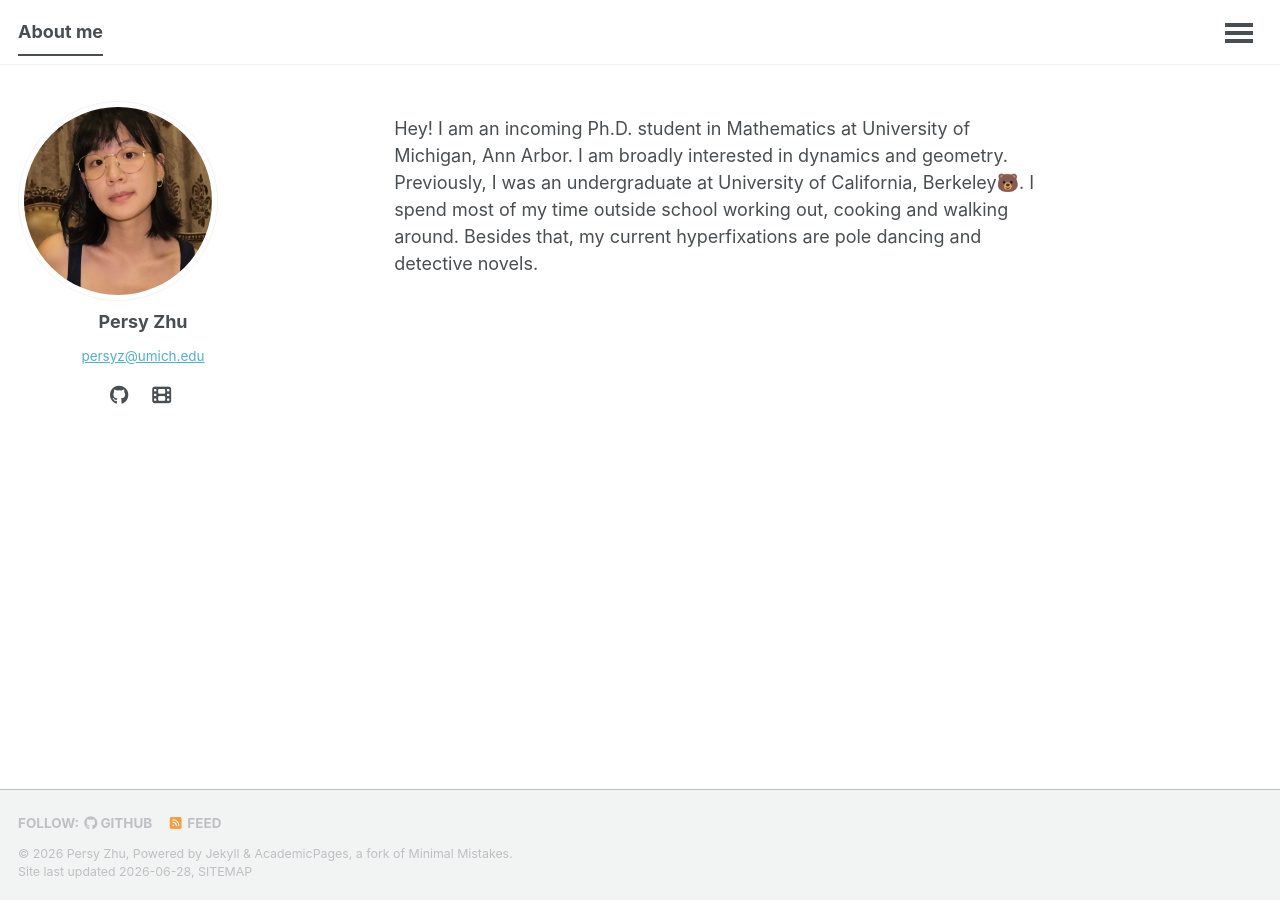
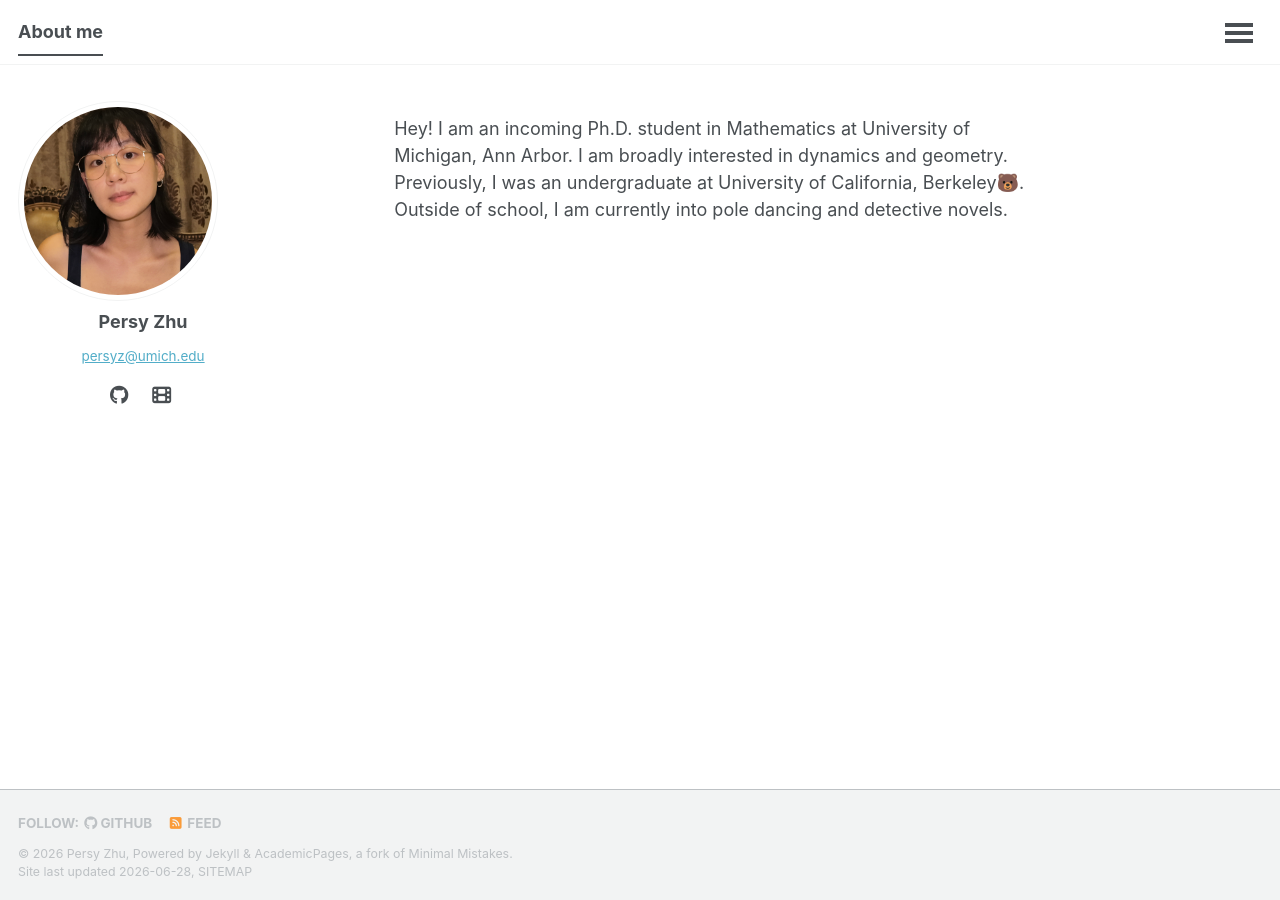
Before and after one commit to persy-zhu/persy-zhu.github.io, a Jekyll site: the page built from _pages/about.md, in a window 1280 px wide. Built offline with Jekyll 4.4.1, drawn with Linux system fonts in a browser that asks for light colours; a style sheet for code colours, icons or effects is not loaded.

Commit message:
Update about page bio

```diff
--- a/_pages/about.md
+++ b/_pages/about.md
@@ -7,4 +7,4 @@ redirect_from:
   - /about.html
 ---
 
-Hey! I am an incoming Ph.D. student in Mathematics at University of Michigan, Ann Arbor. I am broadly interested in dynamics and geometry. Previously, I was an undergraduate at University of California, Berkeley🐻. I spend most of my time outside school working out, cooking and walking around. Besides that, my current hyperfixations are pole dancing and detective novels.
+Hey! I am an incoming Ph.D. student in Mathematics at University of Michigan, Ann Arbor. I am broadly interested in dynamics and geometry. Previously, I was an undergraduate at University of California, Berkeley🐻. Outside of school, I am currently into pole dancing and detective novels.
```
